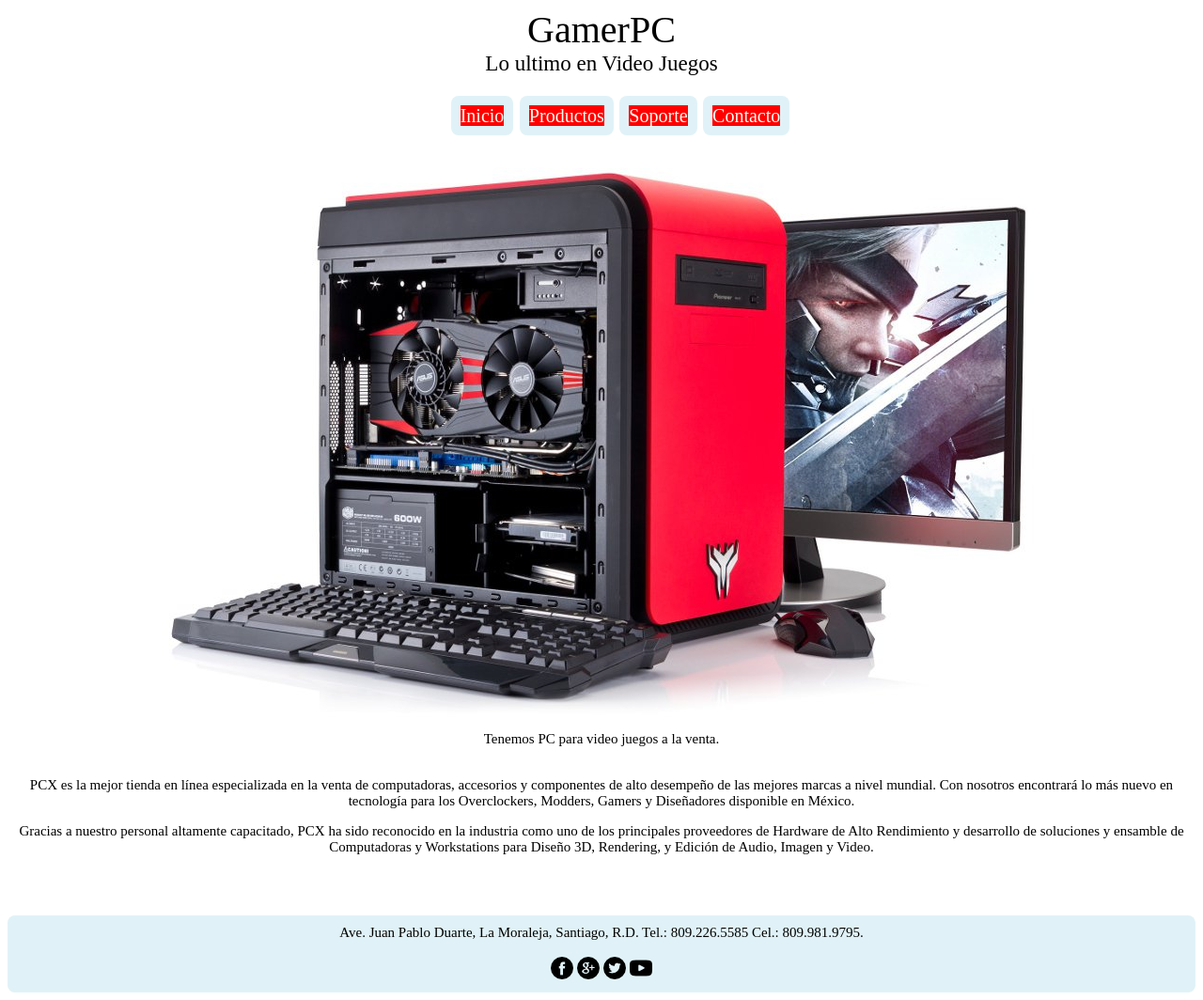
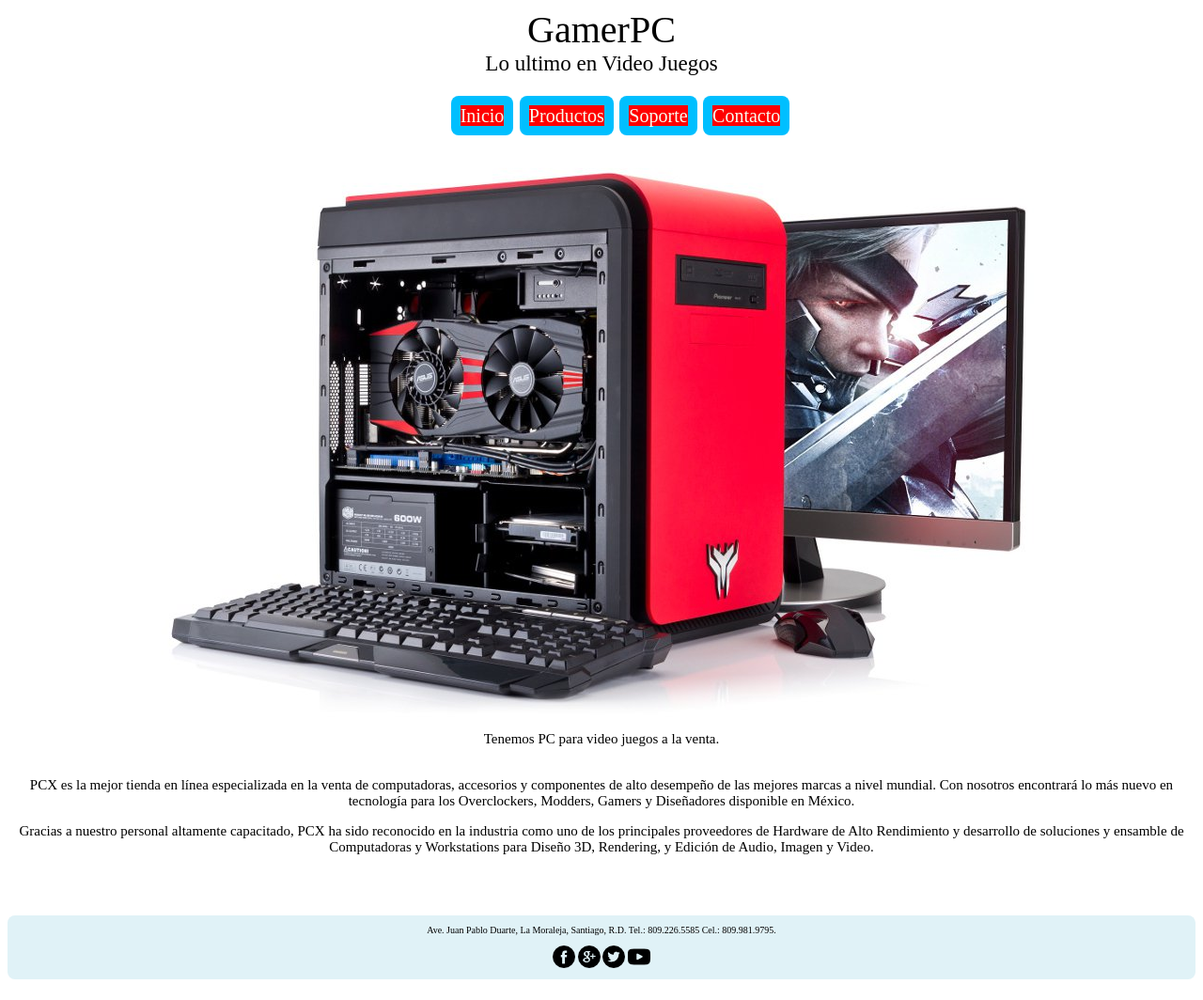
Before and after one commit to fernandogerman/segundoparcial, a website: page public_html/index.html in a window 1280 px wide. Shown: the whole page at 94% size. Drawn offline with Linux system fonts and the light colour scheme.

Commit message:
Definiendo mis estilos 2

```diff
--- a/public_html/css/estiloparcial.css
+++ b/public_html/css/estiloparcial.css
@@ -9,20 +9,18 @@ and open the template in the editor.
 */
 #cabecera
 {
-    /*aplicando tipo de tamano de letra a la cabecera*/
 font-family: Aharoni;
 font-size: 40px;
 text-align: center;
 }
 #subtitulo {
-    /*aplicando tipo de tamano de letra a la cabecera*/
 font-family: Aharoni;
 font-size: 23px;
 text-align: center;
 }
 ul li{
     list-style: none;
-    background: #E0F2F7;
+    background: #00BFFF;
     display: inline;
     font-size: 20px;
     font-family: Berlin Sans FB;
@@ -45,13 +43,13 @@ ul li{
 #pie{ background: #E0F2F7;
   text-align: center;
   font-family: Berlin Sans FB;
-    font-size: 15px;
+    font-size: 10px;
        padding: 10px;
      border-radius: 8px;
 
 }
 a:hover {
-    color: #FF0000;
+    color: #00BFFF;
     font-size: 21px;
 
 }
```
